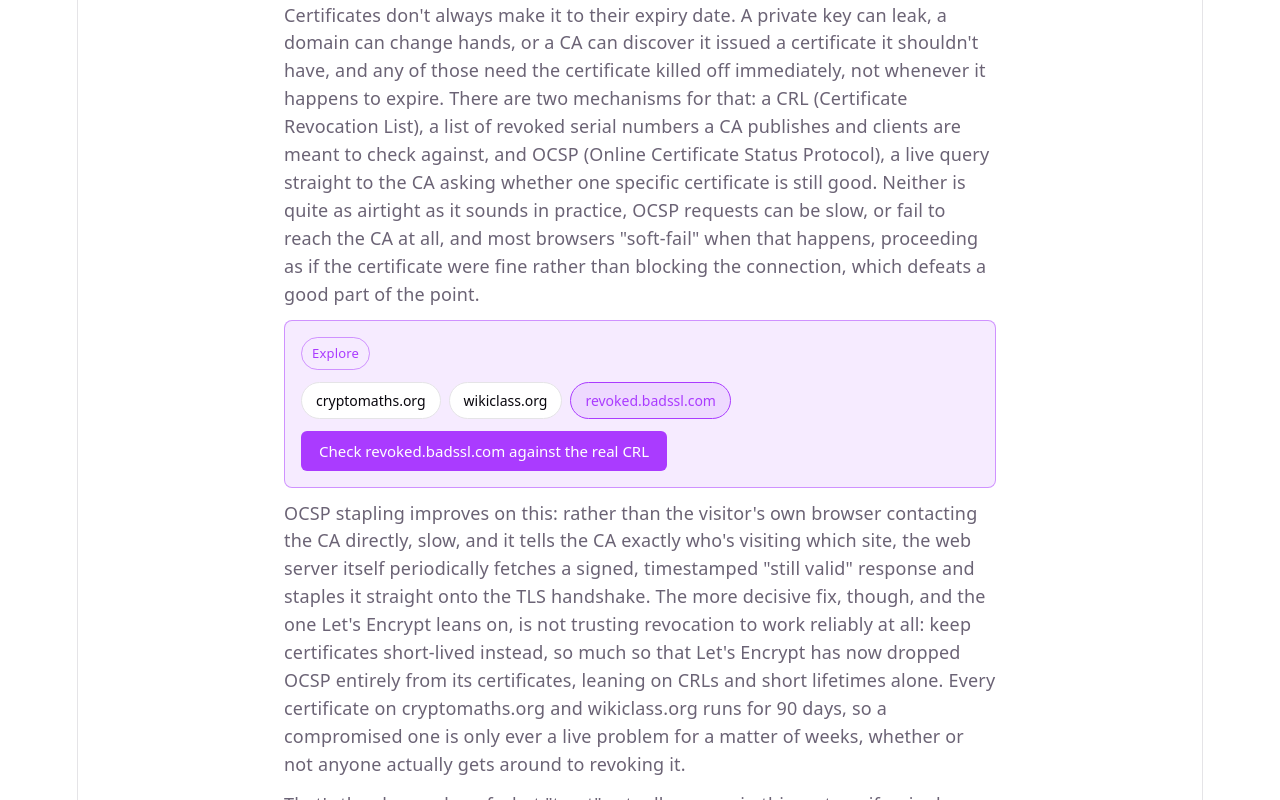
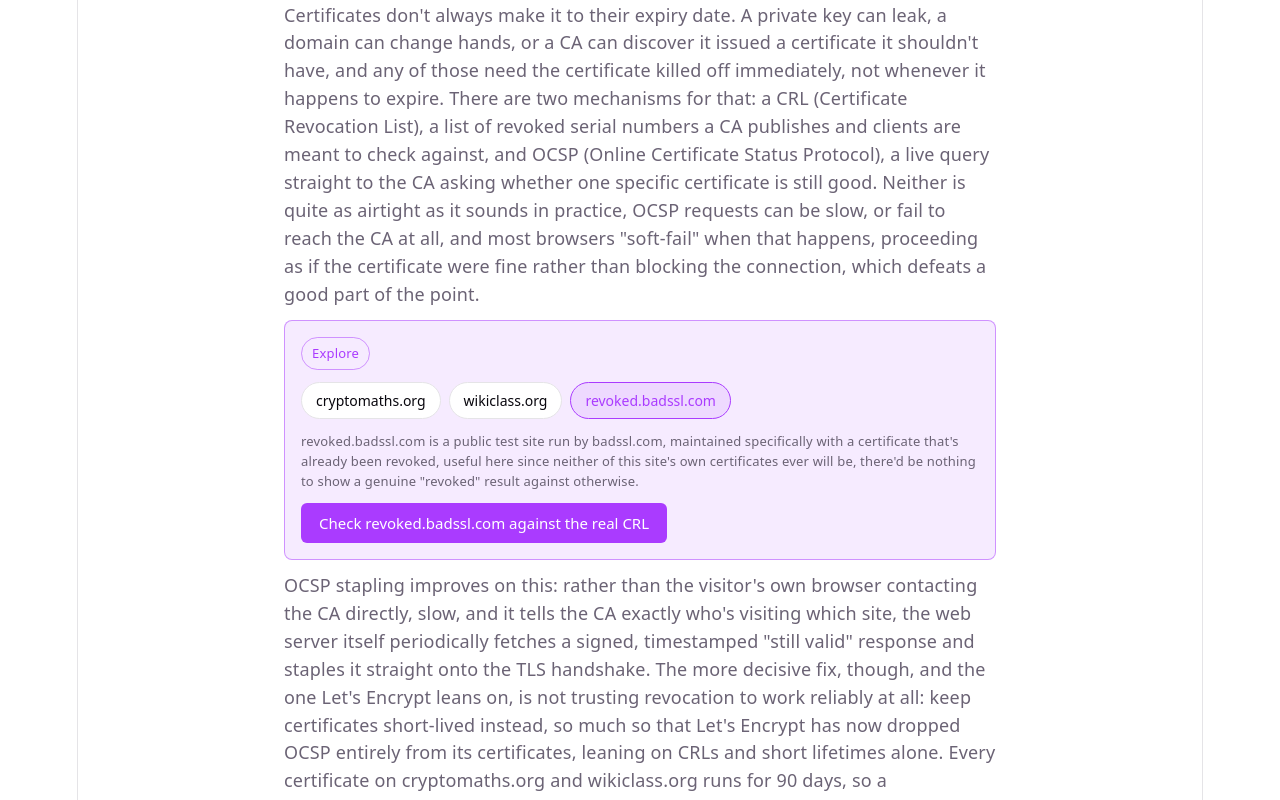
Before and after one commit to gillo7/CryptoMaths, a React (Vite) app in the folder frontend/: page /certificates in a window 1280 px wide. Both pictures are taken after a click on the button "revoked.badssl.com". Shown: the part 4443-5243 px from the top of the page. Built offline with nearby package versions, Linux system fonts and the light colour scheme.

Commit message:
Explain what revoked.badssl.com is when it's selected in the CRL check demo
A reader hitting an unfamiliar third-party domain in a host selector
deserves to know why it's there before they click - shown only when
that option is selected, not cluttering the default view.

```diff
--- a/frontend/src/pages/CrlCheck.tsx
+++ b/frontend/src/pages/CrlCheck.tsx
@@ -39,6 +39,16 @@ function CrlCheck() {
           </button>
         ))}
       </div>
+
+      {host === 'revoked.badssl.com' && (
+        <p className="demo-note">
+          revoked.badssl.com is a public test site run by badssl.com,
+          maintained specifically with a certificate that's already been
+          revoked, useful here since neither of this site's own
+          certificates ever will be, there'd be nothing to show a
+          genuine "revoked" result against otherwise.
+        </p>
+      )}
 
       <button
         type="button"
```
